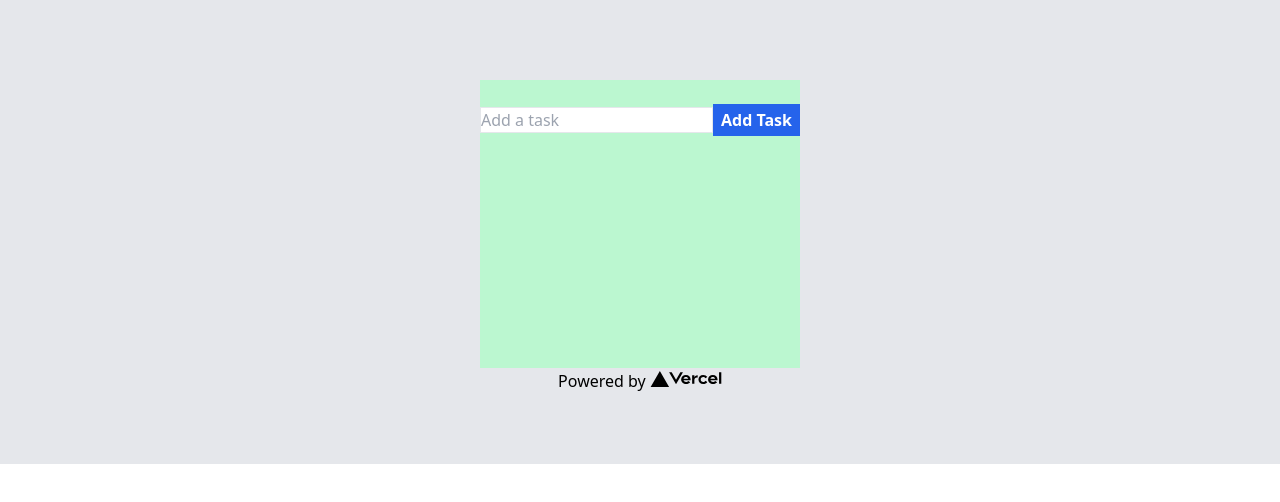
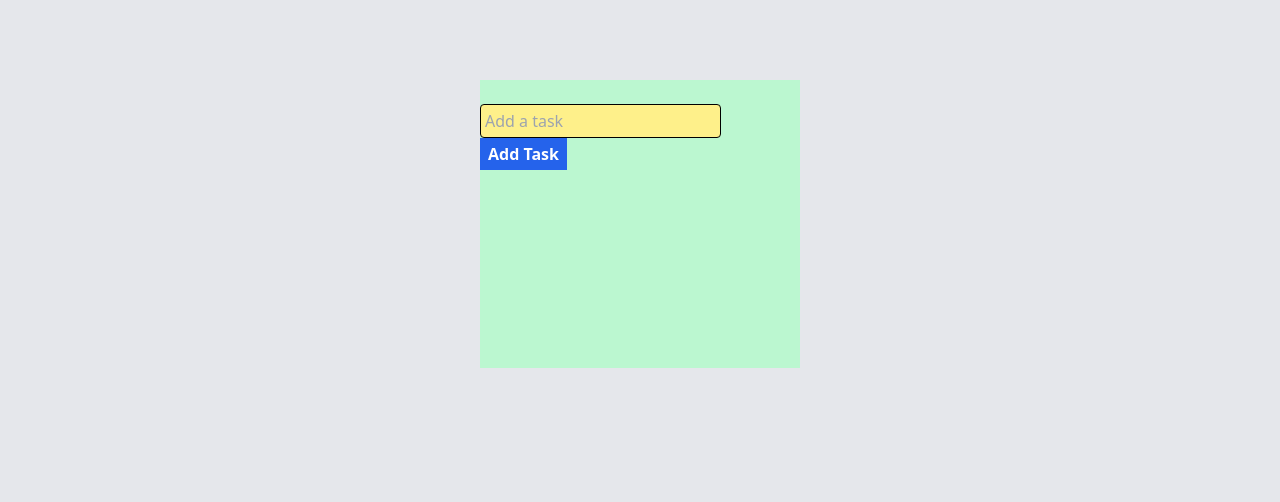
Before and after one commit to EbvidPro/To-do-App, a Next.js app: page / in a window 1280 px wide. Shown: the top 502 px of the page. Built offline with nearby package versions, Linux system fonts and the light colour scheme.

Commit message:
Styling the Input field

```diff
--- a/components/TodoForm.js
+++ b/components/TodoForm.js
@@ -10,7 +10,7 @@ function TodoForm() {
                 placeholder="Add a task"
                 value={input}
                 name="text"
-                className="border" />
+                className="border border-black font-xl p-1 bg-yellow-200 rounded" />
             <button className="bg-blue-600 text-white font-bold py-1 px-2">Add Task</button>
         </form>
     )
--- a/pages/index.js
+++ b/pages/index.js
@@ -34,7 +34,7 @@ export default function Home() {
 
   // }
   return (
-    <div className="block m-0 pt-20 bg-gray-200 h-full">
+    <div className="block m-0 pt-20 pb-20 bg-gray-200 min-h-screen">
       <Head>
         <title>To Do App</title>
         <meta name="description" content="To Do list " />
@@ -51,19 +51,6 @@ export default function Home() {
           O left to Do
         </div>
       </main> */}
-
-      <footer className="flex h-24 w-full self-center justify-center border-t">
-        <a
-          href="https://vercel.com?utm_source=create-next-app&utm_medium=default-template&utm_campaign=create-next-app"
-          target="_blank"
-          rel="noopener noreferrer"
-        >
-          Powered by{' '}
-          <span>
-            <Image src="/vercel.svg" alt="Vercel Logo" width={72} height={16} />
-          </span>
-        </a>
-      </footer>
     </div>
   )
 }
--- a/styles/globals.css
+++ b/styles/globals.css
@@ -1,7 +1,3 @@
 @tailwind base;
 @tailwind components;
 @tailwind utilities;
-
-* {
-    background: ;
-}
```
